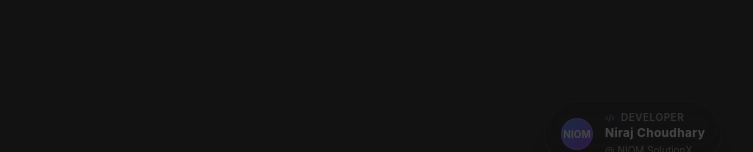
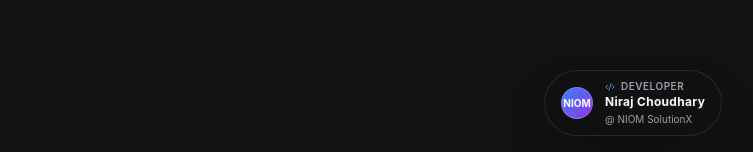
Before and after one commit to nkchoudhary2000/patna_bangalore_travel, a React (Vite) app: page /gallery in a window 1280 px wide. Shown: the part 648-800 px from the top of the page, without its empty margins (7-760 px from the left). Built offline with nearby package versions, Linux system fonts and the light colour scheme; no server answers; the database is empty.

Commit message:
fix: make developer credits permanently visible on all devices

```diff
--- a/src/components/DeveloperCredit.jsx
+++ b/src/components/DeveloperCredit.jsx
@@ -1,19 +1,11 @@
-import React, { useEffect, useState } from 'react';
+import React from 'react';
 import { Code2, Building2 } from 'lucide-react';
 
 const DeveloperCredit = () => {
-    const [isVisible, setIsVisible] = useState(true);
-
-    useEffect(() => {
-        const timer = setTimeout(() => {
-            setIsVisible(false);
-        }, 5000);
-
-        return () => clearTimeout(timer);
-    }, []);
+    // Auto-hide removed as per request
 
     return (
-        <div className={`fixed bottom-4 left-1/2 -translate-x-1/2 z-[1000] flex items-center gap-3 bg-dark-900/90 backdrop-blur-md border border-white/10 px-4 py-2 rounded-full shadow-2xl transition-all duration-1000 pointer-events-auto ${isVisible ? 'opacity-100 translate-y-0' : 'opacity-0 translate-y-10 pointer-events-none'}`}>
+        <div className="fixed bottom-4 left-1/2 -translate-x-1/2 z-[1000] flex items-center gap-3 bg-dark-900/90 backdrop-blur-md border border-white/10 px-4 py-2 rounded-full shadow-2xl transition-all duration-1000 pointer-events-auto opacity-100 translate-y-0">
             {/* Logo Placeholder */}
             <div className="h-8 w-8 bg-gradient-to-br from-blue-500 to-purple-600 rounded-full flex items-center justify-center shadow-lg border border-white/20">
                 <span className="text-[10px] font-bold text-white">NIOM</span>
```
